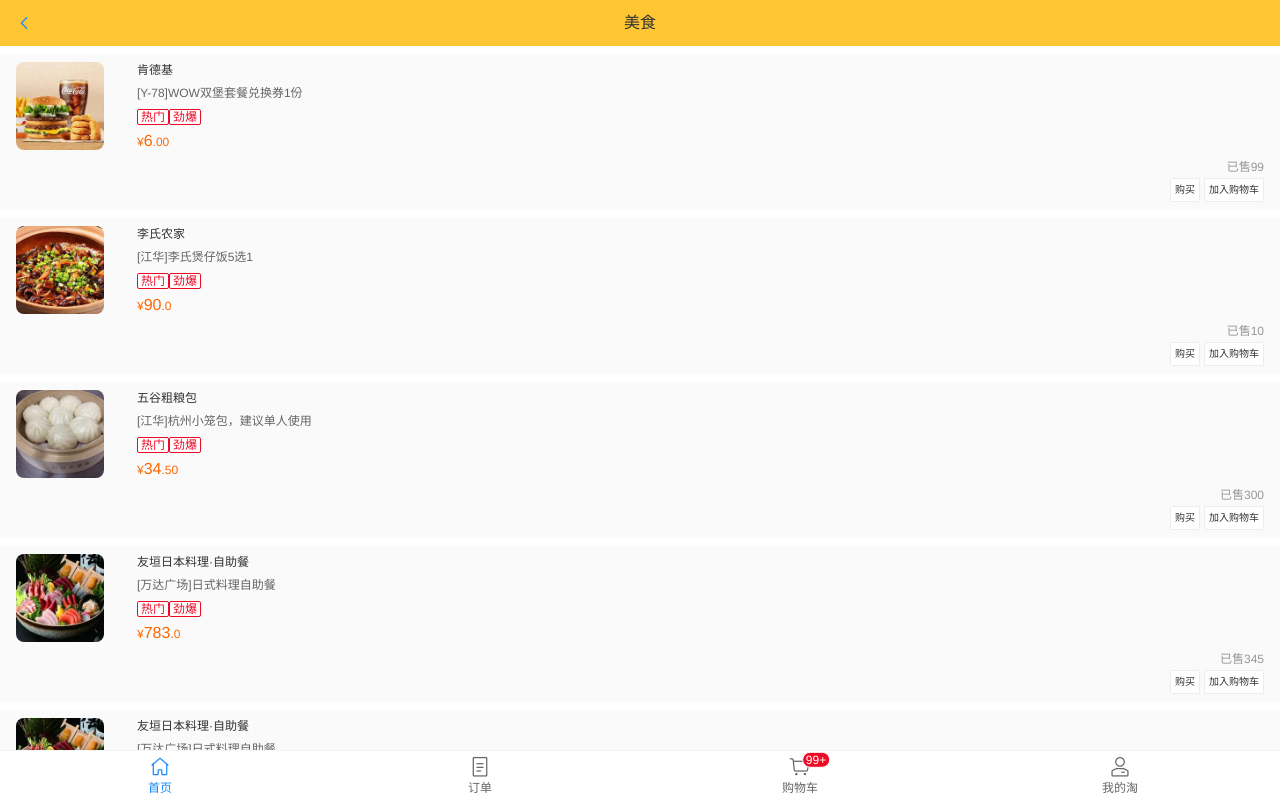
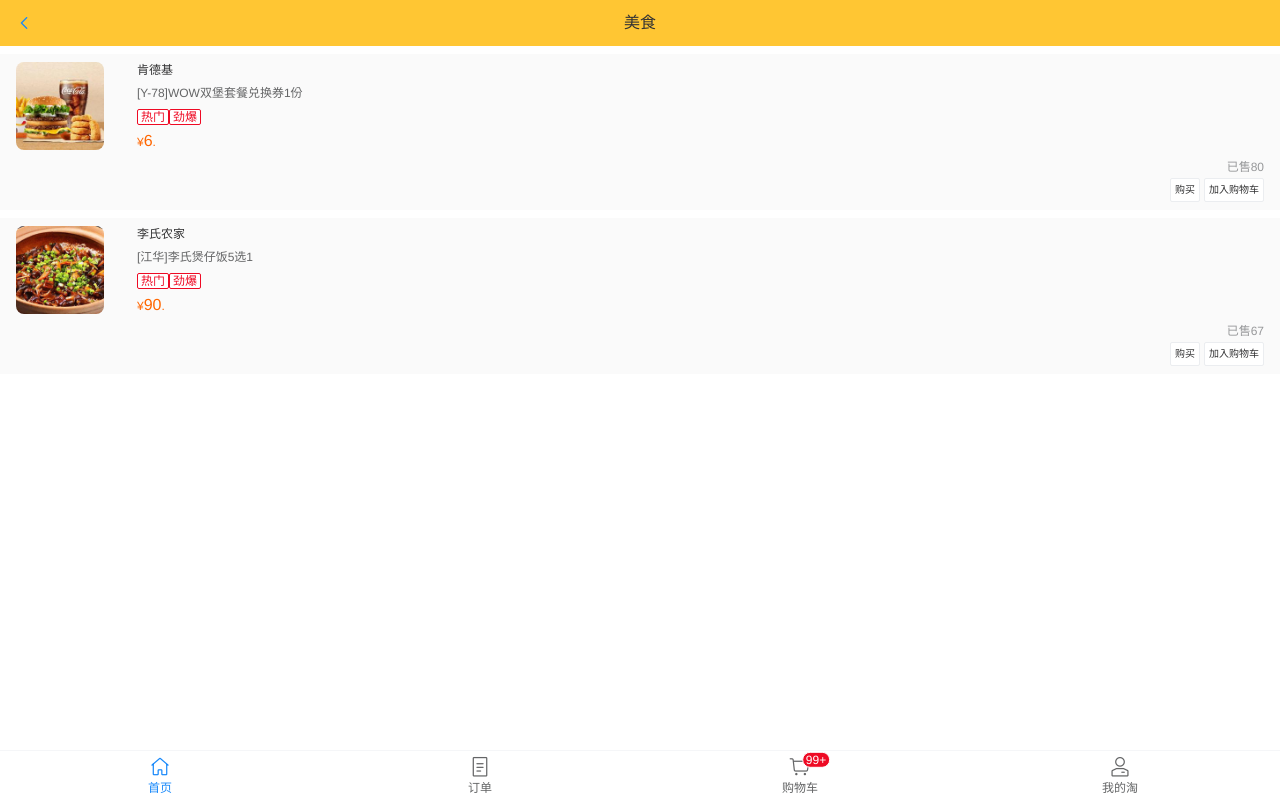
Before and after one commit to Chester-Chen/tao, a Vue app: page /#/home/foods in a window 1280 px wide. Shown: the top 798 px of the page. Built offline with nearby package versions, Linux system fonts and the light colour scheme.

Commit message:
购物车价格及数量联动

```diff
--- a/src/App.vue
+++ b/src/App.vue
@@ -6,14 +6,12 @@
       <van-tabbar-item icon="cart-o" info="99+" to="/cart">购物车</van-tabbar-item>
       <van-tabbar-item icon="manager-o" to="/mine">我的淘</van-tabbar-item>
     </van-tabbar>
-    <keep-alive include="cart">
       <router-view />
-    </keep-alive>
     <!-- <keep-alive>
       <router-view v-if="$route.meta.KeepAlive" />
-    </keep-alive> -->
+    </keep-alive>
 
-    <!-- <router-view v-if="!$route.meta.KeepAlive" /> -->
+    <router-view v-if="!$route.meta.KeepAlive" /> -->
   </div>
 </template>
 
--- a/src/components/InfiniteLoading.vue
+++ b/src/components/InfiniteLoading.vue
@@ -64,7 +64,7 @@
         $state.loaded();
       }, 1000);
 
-      console.log(this.lists);
+      // console.log(this.lists);
     }
   },
   components: {
--- a/src/router/index.js
+++ b/src/router/index.js
@@ -23,9 +23,9 @@
   { path: '/home/movie', component: Movie },
   { path: '/home/travel', component: Travel },
   { path: '/home/leisure', component: Leisure },
-  { path: '/orders', name: 'orders', component: Orders },
-  { path: '/cart', name: 'cart', component: Cart},
-  // { path: '/cart', name: 'cart', component: Cart, meta: { KeepAlive: true }},
+  { path: '/orders', name: 'orders', component: Foods },
+  // { path: '/cart', name: 'cart', component: Cart},
+  { path: '/cart', name: 'cart', component: Cart, meta: { KeepAlive: true }},
   { path: '/mine', name: 'mine', component: Mine }
 ]
 
--- a/src/views/Foods.vue
+++ b/src/views/Foods.vue
@@ -3,18 +3,18 @@
     <top-bar :navbarTitle="navbarTitle" :isShow="isShow"></top-bar>
     <!-- 单件商品的详情跳转页面未写 -->
     <a href="javascript:void(0);" v-for="(item, index) in goods" :key="index" class="goods-item">
-      <van-card :price="item.price" :desc="item.desc" :title="item.title" :thumb="item.thumb">
+      <van-card :price="item.price" :desc="item.desc" :title="item.name" :thumb="item.thumb">
         <div slot="tags">
           <van-tag plain type="danger">热门</van-tag>
           <van-tag plain type="danger">劲爆</van-tag>
         </div>
         <!-- 自建插槽，处理原生属性的'x'符号 -->
         <div slot="bottom">
-          <div class="van-card__num">{{item.num}}</div>
+          <div class="van-card__num">{{item.sold}}</div>
         </div>
         <div slot="footer">
-          <van-button size="mini" @click="purchase">购买</van-button>
-          <van-button size="mini" @click="addToCart(item)">加入购物车</van-button>
+          <van-button size="mini">购买</van-button>
+          <van-button size="mini" @click="addGoods(item)">加入购物车</van-button>
         </div>
       </van-card>
     </a>
@@ -24,6 +24,7 @@
 <script type="text/javascript">
 import Vue from "vue";
 import { Card } from "vant";
+import { mapMutations } from "vuex";
 import TopBar from "../components/TopBar";
 
 Vue.use(Card);
@@ -35,68 +36,34 @@
       isShow: true,
       goods: [
         {
+          id: 1001,
           thumb: require("../assets/foods/food01.jpeg"),
-          num: "99",
-          price: "6.00",
+          num: 1,
+          price: 6,
           desc: "[Y-78]WOW双堡套餐兑换券1份",
-          title: "肯德基",
-          purchasecount: 1
+          name: "肯德基",
+          purchasecount: 1,
+          selected: true,
+          sold: 80
         },
         {
+          id: 1002,
           thumb: require("../assets/foods/food02.jpeg"),
-          num: "10",
-          price: "90.0",
+          num: 1,
+          price: 90,
           desc: "[江华]李氏煲仔饭5选1",
-          title: "李氏农家",
-          purchasecount: 1
-        },
-        {
-          thumb: require("../assets/foods/food03.png"),
-          num: "300",
-          price: "34.50",
-          desc: "[江华]杭州小笼包，建议单人使用",
-          title: "五谷粗粮包",
-          purchasecount: 1
-        },
-        {
-          thumb: require("../assets/foods/food04.jpeg"),
-          num: "345",
-          price: "783.0",
-          desc: "[万达广场]日式料理自助餐",
-          title: "友垣日本料理·自助餐",
-          purchasecount: 1
-        },
-        {
-          thumb: require("../assets/foods/food04.jpeg"),
-          num: "98",
-          price: "783.0",
-          desc: "[万达广场]日式料理自助餐",
-          title: "友垣日本料理·自助餐",
-          purchasecount: 1
-        },
-        {
-          thumb: require("../assets/foods/food04.jpeg"),
-          num: "546",
-          price: "783.0",
-          desc: "[万达广场]日式料理自助餐",
-          title: "友垣日本料理·自助餐",
-          purchasecount: 1
+          name: "李氏农家",
+          purchasecount: 1,
+          selected: true,
+          sold: 67
         }
+
       ]
     };
   },
   components: { TopBar },
   methods: {
-    addToCart: function(item) {
-      // item存放当前商品信息
-      // let good = JSON.stringify(item);
-
-      // this.$store.cartList.push(good);
-      console.log('food.vue: ' + item.title);
-      this.$store.commit("addGoods", item);
-    },
-    purchase() {
-    }
+    ...mapMutations(['addGoods']),
   }
 };
 </script>
--- a/src/views/cart/Cart.vue
+++ b/src/views/cart/Cart.vue
@@ -4,9 +4,10 @@
     <top-bar :navbarTitle="navbarTitle"></top-bar>
 
     <!-- 购物车列表 -->
-      <cart-list></cart-list>
-    <!-- 提交订单栏 -->
-    <van-submit-bar :price="3050" button-text="提交订单" @submit="onSubmit">
+    <cart-list></cart-list>
+
+    <!-- 结算 -->
+    <van-submit-bar :price="totalPrice" button-text="提交订单" :decimal-length="2" @submit="onSubmit">
       <van-checkbox v-model="checked">全选</van-checkbox>
     </van-submit-bar>
   </div>
@@ -17,6 +18,7 @@
 import { SubmitBar } from "vant";
 import TopBar from "../../components/TopBar";
 import CartList from "../cart/childComponents/CartList";
+import { mapGetters } from "vuex";
 
 Vue.use(SubmitBar);
 
@@ -24,14 +26,20 @@
   data() {
     return {
       navbarTitle: "购物车",
-      goods: [],
-      checked: ""
+      checked: "",
+
+
     };
   },
   components: { TopBar, CartList },
   methods: {
     onSubmit: function name(params) {},
-    test: function(item) {}
+    test: function(item) {},
+
+  },
+  computed: {
+    ...mapGetters(['totalPrice']),
+
   }
 };
 </script>
--- a/src/views/cart/childComponents/Stepper.vue
+++ b/src/views/cart/childComponents/Stepper.vue
@@ -1,32 +1,37 @@
 <template>
     <div class="">
-          <van-stepper @plus="onPlus" @minus="onMinus" v-model="value"/>
+          <van-stepper @plus="onPlus" @minus="onMinus" min="4" v-model="value"/>
     </div>
 </template>
 
 <script type="text/javascript">
 import Vue from "vue";
 import { Stepper } from "vant";
+import { mapGetters } from "vuex";
 
 Vue.use(Stepper);
 
 export default {
     data() {
         return {
-            value: 1,
+            value: 1
 
         }
     },
     components: {},
     methods: {
         onPlus(value) {
-            // alert(value);
             this.$emit('onPlus', value);
         },
         onMinus(value) {
             this.$emit('onMinus', value);
 
         }
+    },
+    computed: {
+
+
+
     }
 }
 </script>
--- a/src/vuex/store.js
+++ b/src/vuex/store.js
@@ -4,50 +4,64 @@
 Vue.use(Vuex);
 
 
-export default new Vuex.Store({
+const store =  new Vuex.Store({
     state: {
-        cartList: []
-
+        cartList: [],
+        newtestotalPrice: 0,
+        goodsList: JSON.parse(localStorage.getItem('cartList') || '[]'),
     },
     getters: {
         getGoodLists(state) {
-            return state.cartList;
+            return state.goodsList;
+        },
+        totalPrice(state) {
+            let price = 0;
+            state.goodsList.forEach( value => {
+                price += value.num * value.price;
+            });
+            console.log('总价：' + price);
+            return price * 100;
         }
+
     },
     mutations: {
-        // 查重复商品 返回值：存在重复(1)，无重复(0)
-        // findRepeat(state, good) {
-        //     state.cartList.forEach((value, index) => {
-        //         if (value.title == good.title) {
-        //             return {
-        //                 status: 1,
-        //                 index: index
-        //             };
-        //         }
-        //         return {
-        //             status: 0
-        //         };
-        //     })
-        // },
-        // 添加商品到购物车
-        addGoods(state, good) {
-            console.log('store.js: ' + state.cartList[0]);
+        addGoods(state, goods) {
+            // oldGoods，就是第一次添加进去的那个对象
+            const oldGoods = state.goodsList.find(item => item.id === goods.id)
 
-            state.cartList.forEach((value, index) => {
-                console.log('1: ' + good.title);
+            if (oldGoods) { //找到了，之前存在过
+                oldGoods.num += goods.num
+            } else { // 没找到，直接新增
+                state.goodsList.push(goods)
+            }
 
-                if (value.title == good.title) {
-                    state.cartList[index].purchasecount++;
-                    alert('add good 3');
-                    return;
-                }
-            })
-            // state.cartList.push(good);
-
-            console.log('2: ' + good.title);
+            console.log(state.goodsList);
+        },
 
 
-        },
+        // 添加商品到购物车
+        // addGoods(state, good) {
+        //     let Index; // 存重复时的索引
+        //     if (state.cartList[0] == undefined) { // cartList若为空，则直接推入
+        //         state.cartList.push(good);
+        //     } else { // 否则循环数组，查重
+        //         if ( // 重复时取index
+        //             state.cartList.some((value, index) => {
+        //                 if (value.title == good.title) {
+        //                     Index = index;
+        //                     return true;
+        //                 }
+        //             })
+        //         ) {
+
+        //             state.cartList[Index].purchasecount++;
+        //         } else {
+        //             state.cartList.push(good);
+        //         }
+        //     }
+
+
+        // },
 
         // 购物车商品数量增加
         addPurchaseCount(state, item) {
@@ -58,6 +72,7 @@
             })
 
         },
+
         // 购物车商品数量减少
         minusPurchaseCount(state, item) {
             state.cartList.forEach(function (value, index) {
@@ -72,3 +87,10 @@
 
     }
 })
+
+window.onbeforeunload = function () {
+    // 刷新页面或关闭页面时，存到本地
+    window.localStorage.setItem('cartList', JSON.stringify(store.getters.getGoodLists))
+}
+
+export default store;
```
Also changed, not shown: src/views/cart/childComponents/CartList.vue (+24 -24 lines).
